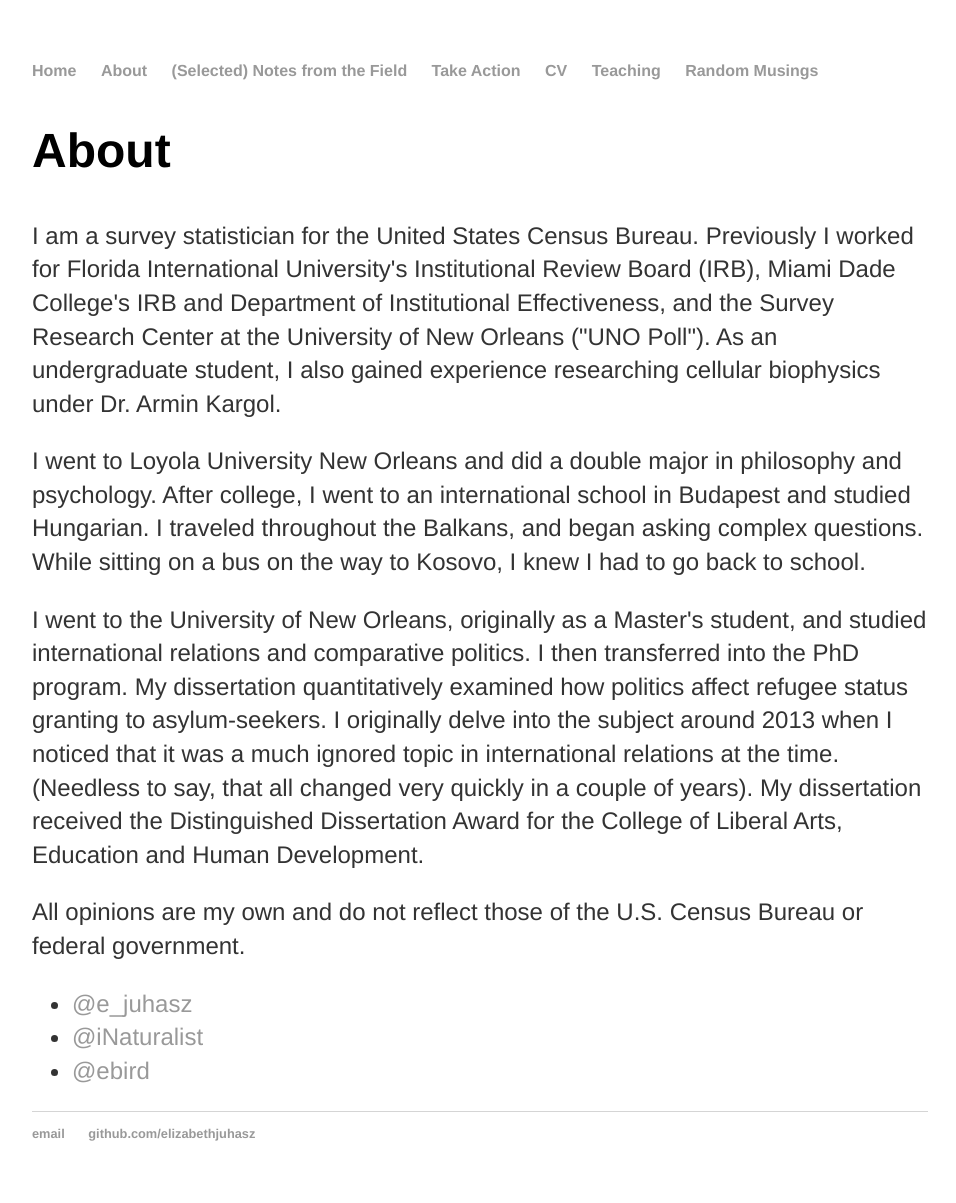
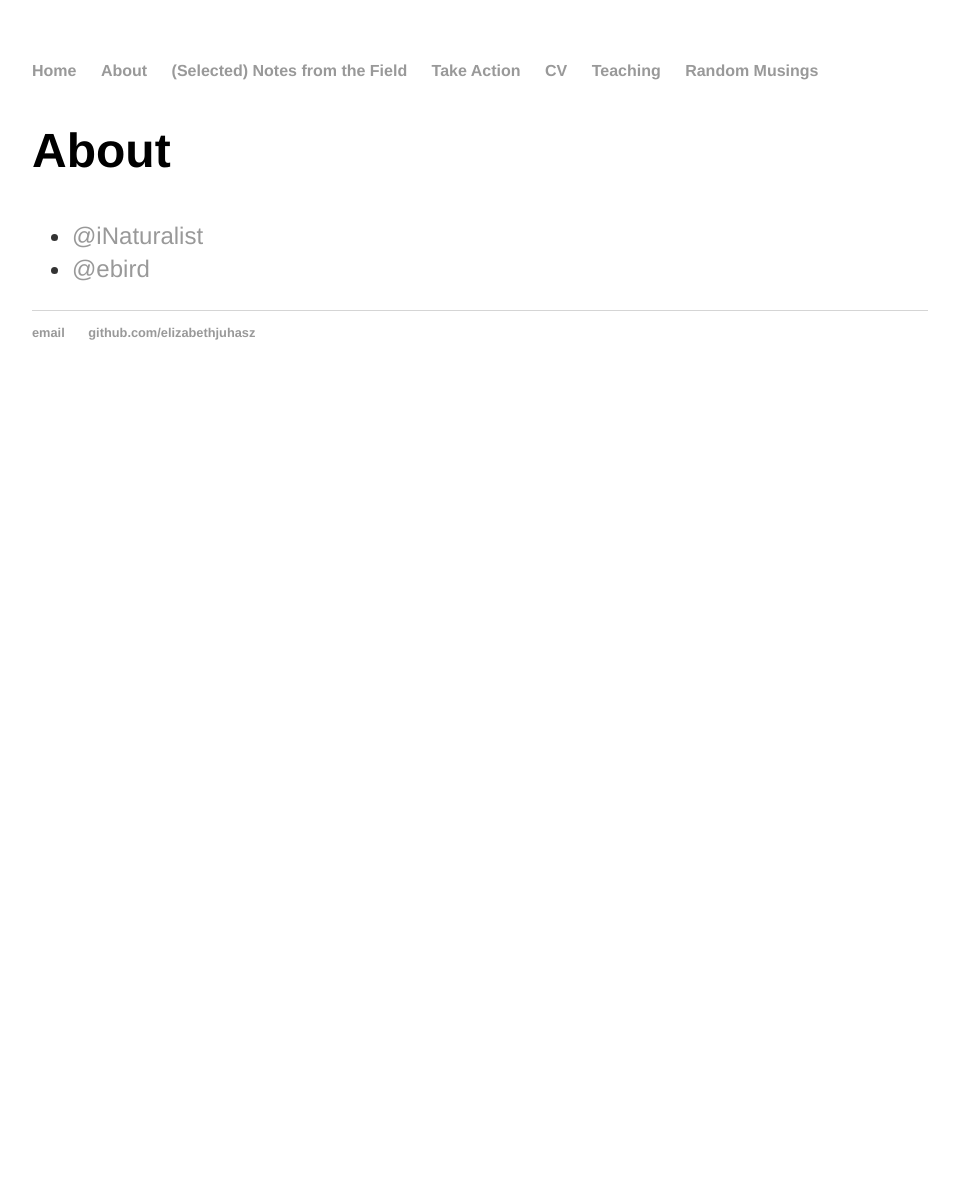
Before and after one commit to elizabethjuhasz/elizabethjuhasz.github.io, a Jekyll site: the page built from about/index.html, in a window 1280 px wide. Shown: the whole page, without its empty margins (160-1116 px from the left). Built offline with Jekyll 4.4.1, drawn with Linux system fonts in a browser that asks for light colours; Markdown is read by kramdown in place of the engine named in the settings; after the commit the page ends 900 px from its top, so only the background shows below that.

Commit message:
index.html

```diff
--- a/about/index.html
+++ b/about/index.html
@@ -5,12 +5,7 @@
 
 		<div class="about">
 			<h1>About</h1>
-			<p> I am a survey statistician for the United States Census Bureau. Previously I worked for Florida International University's Institutional Review Board (IRB), Miami Dade College's IRB and Department of Institutional Effectiveness, and the Survey Research Center at the University of New Orleans ("UNO Poll"). As an undergraduate student, I also gained experience researching cellular biophysics under Dr. Armin Kargol.</p>
-			<p>I went to Loyola University New Orleans and did a double major in philosophy and psychology. After college, I went to an international school in Budapest and studied Hungarian. I traveled throughout the Balkans, and began asking complex questions. While sitting on a bus on the way to Kosovo, I knew I had to go back to school.</p>
-			<p>I went to the University of New Orleans, originally as a Master's student, and studied international relations and comparative politics. I then transferred into the PhD program. My dissertation quantitatively examined how politics affect refugee status granting to asylum-seekers. I originally delve into the subject around 2013 when I noticed that it was a much ignored topic in international relations at the time. (Needless to say, that all changed very quickly in a couple of years). My dissertation received the Distinguished Dissertation Award for the College of Liberal Arts, Education and Human Development.</p>
-			<p>All opinions are my own and do not reflect those of the U.S. Census Bureau or federal government.</p>
 				<ul class="contacts">
-				<li><a href="https://twitter.com/e_juhasz">@e_juhasz</a></li>
 				<li><a href="https://www.inaturalist.org/people/emjuhasz">@iNaturalist</a></li>
 				<li><a href="https://ebird.org/profile/NTcwOTQ4Ng/world">@ebird</a></li>
 				</ul>
```
